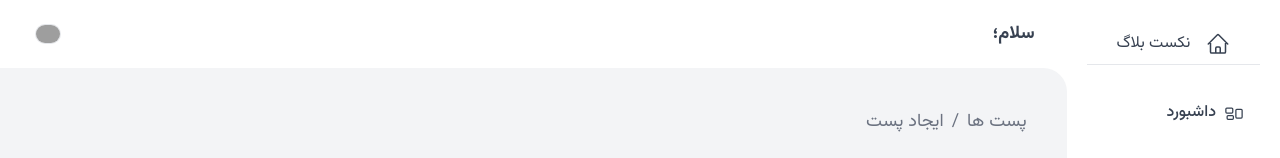
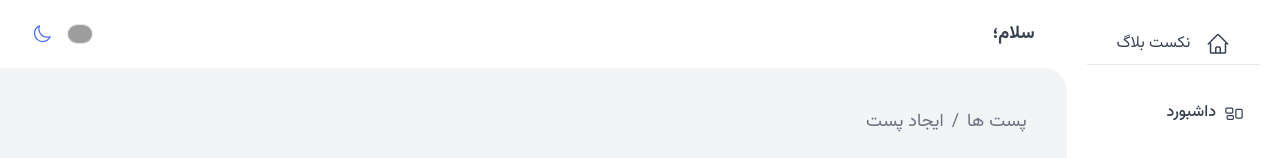
Before and after one commit to zshakiba/next-blog-front, a Next.js app: page /profile/posts/create in a window 1280 px wide. Shown: the top 158 px of the page. Built offline with nearby package versions, Linux system fonts and the light colour scheme; no server answers; grey boxes are pictures that could not be loaded.

Commit message:
add darkmode to project

```diff
--- a/src/app/(dashboard)/profile/_/components/Header.jsx
+++ b/src/app/(dashboard)/profile/_/components/Header.jsx
@@ -4,6 +4,7 @@ import Link from "next/link";
 import { useAuth } from "@/context/AuthContext";
 import Avatar from "@/ui/Avatar";
 import ButtonIcon from "@/ui/ButtonIcon";
+import DarkModeToggle from "@/ui/DarkModeToggle";
 
 function Header({}) {
   // const [isOpenDrawer, setIsOpenDrawer] = useState(false);
@@ -29,6 +30,8 @@ function Header({}) {
               <Avatar src={user?.avatarUrl} />
             </ButtonIcon>
           </Link>
+
+          <DarkModeToggle />
         </div>
       </div>
     </header>
--- a/src/app/layout.jsx
+++ b/src/app/layout.jsx
@@ -1,6 +1,7 @@
 // "use client"
 import vazirFont from "@/constants/localFont";
 import AuthProvider from "@/context/AuthContext";
+import { DarkModeProvier } from "@/context/DarkModeContext";
 import ReactQueryProvider from "@/providers/ReactQueryProvider";
 import "@/styles/globals.css";
 import { Toaster } from "react-hot-toast";
@@ -19,9 +20,11 @@ export default function RootLayout({ children }) {
     <html lang="fa" dir="rtl" className="">
       <body className={`${vazirFont.variable} font-sans min-h-screen`}>
         <Toaster />
-        <ReactQueryProvider>
-          <AuthProvider>{children}</AuthProvider>
-        </ReactQueryProvider>
+        <DarkModeProvier>
+          <ReactQueryProvider>
+            <AuthProvider>{children}</AuthProvider>
+          </ReactQueryProvider>
+        </DarkModeProvier>
       </body>
     </html>
   );
--- a/src/components/Header.jsx
+++ b/src/components/Header.jsx
@@ -2,6 +2,7 @@
 
 import { useAuth } from "@/context/AuthContext";
 import NavLink from "./NavLink";
+import DarkModeToggle from "@/ui/DarkModeToggle";
 
 const navLinks = [
   {
@@ -37,6 +38,7 @@ function Header() {
               );
             })}
           </div>
+          <div className="flex items-center gap-x-3">
             <li>
               {user ? (
                 <NavLink path="/profile">پروفایل</NavLink>
@@ -44,6 +46,8 @@ function Header() {
                 <NavLink path="/signin">ورود</NavLink>
               )}
             </li>
+            <DarkModeToggle />
+          </div>
         </ul>
       </nav>
     </header>
--- /dev/null
+++ b/src/context/DarkModeContext.jsx
@@ -0,0 +1,39 @@
+"use client";
+import useLocalStorageState from "@/hooks/useLocalStoragesTate";
+import { createContext, useContext, useEffect } from "react";
+
+const DarkModeContext = createContext();
+
+export function DarkModeProvier({ children }) {
+  const [isDarkMode, setIsDarkMode] = useLocalStorageState(
+    "isDarkMoode",
+    window.matchMedia("(prefers-color-scheme: dark)").matches // true, false
+  );
+
+  const toggleDarkMode = () => setIsDarkMode((prev) => !prev);
+
+  useEffect(() => {
+    if (isDarkMode) {
+      document.documentElement.classList.add("dark-mode");
+      document.documentElement.classList.remove("light-mode");
+    } else {
+      document.documentElement.classList.add("light-mode");
+      document.documentElement.classList.remove("dark-mode");
+    }
+  }, [isDarkMode]);
+
+  return (
+    <DarkModeContext.Provider value={{ isDarkMode, toggleDarkMode }}>
+      {children}
+    </DarkModeContext.Provider>
+  );
+}
+
+export function useDarkMode() {
+  const context = useContext(DarkModeContext);
+
+  if (context === undefined)
+    throw new Error("DarkModeContext was used outside of DarkModeProvier");
+
+  return context;
+}
--- /dev/null
+++ b/src/hooks/useLocalStorageState.js
@@ -0,0 +1,14 @@
+import { useEffect, useState } from "react";
+
+export default function useLocalStorageState(key, initialState) {
+  const [value, setValue] = useState(() => {
+    const storedValue = localStorage.getItem(key);
+    return storedValue ? JSON.parse(storedValue) : initialState;
+  });
+
+  useEffect(() => {
+    localStorage.setItem(key, JSON.stringify(value));
+  }, [value, key]);
+
+  return [value, setValue];
+}
--- /dev/null
+++ b/src/ui/DarkModeToggle.jsx
@@ -0,0 +1,18 @@
+
+import { useDarkMode } from "@/context/DarkModeContext";
+import { MoonIcon, SunIcon } from "@heroicons/react/24/outline";
+
+function DarkModeToggle() {
+  const { isDarkMode, toggleDarkMode } = useDarkMode();
+
+  return (
+    <button onClick={toggleDarkMode}>
+      {isDarkMode ? (
+        <SunIcon className="w-5 h-5 text-primary-900" />
+      ) : (
+        <MoonIcon className="w-5 h-5 text-primary-900" />
+      )}
+    </button>
+  );
+}
+export default DarkModeToggle;
```
Lines whose indentation alone changed are shown as unchanged.
